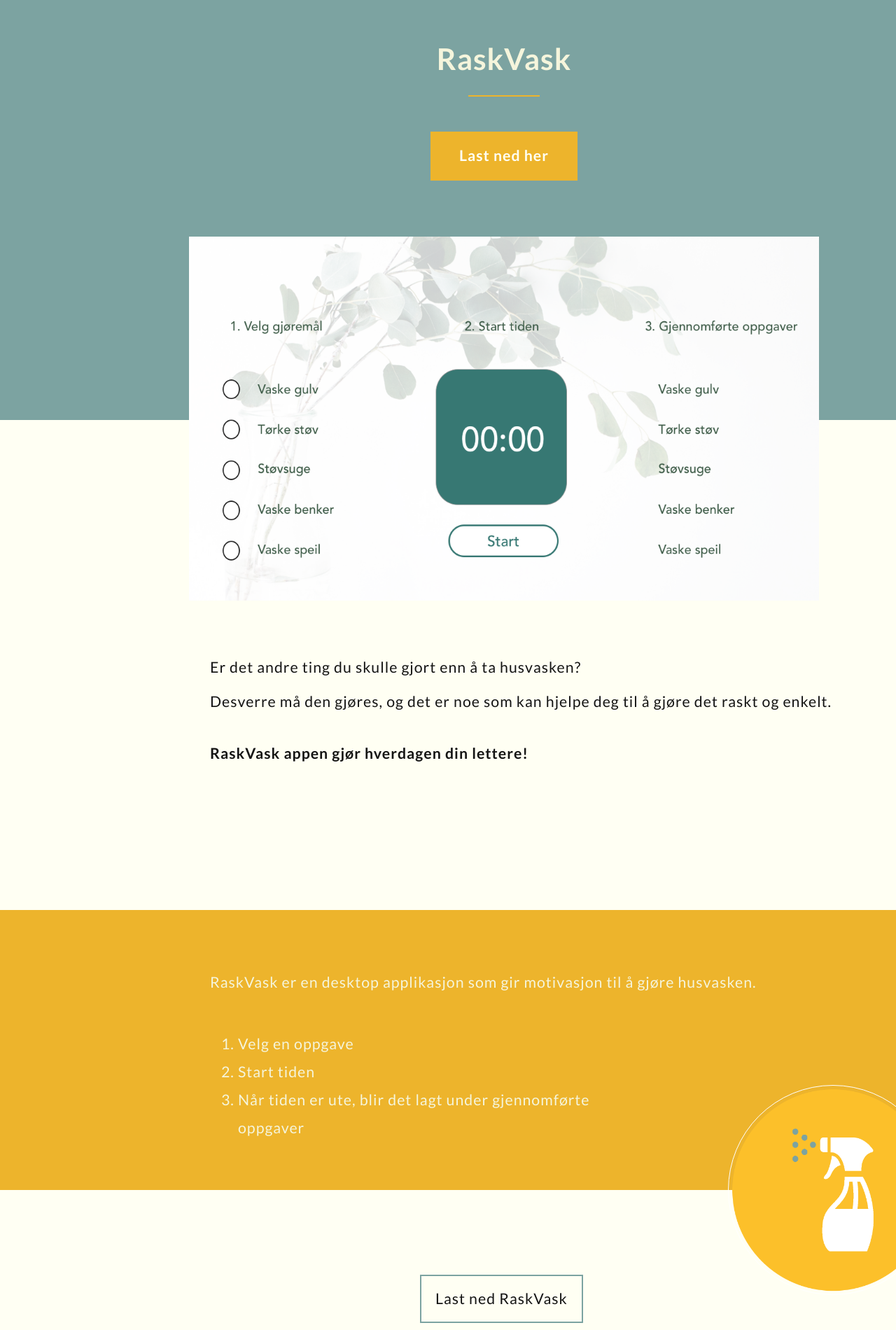
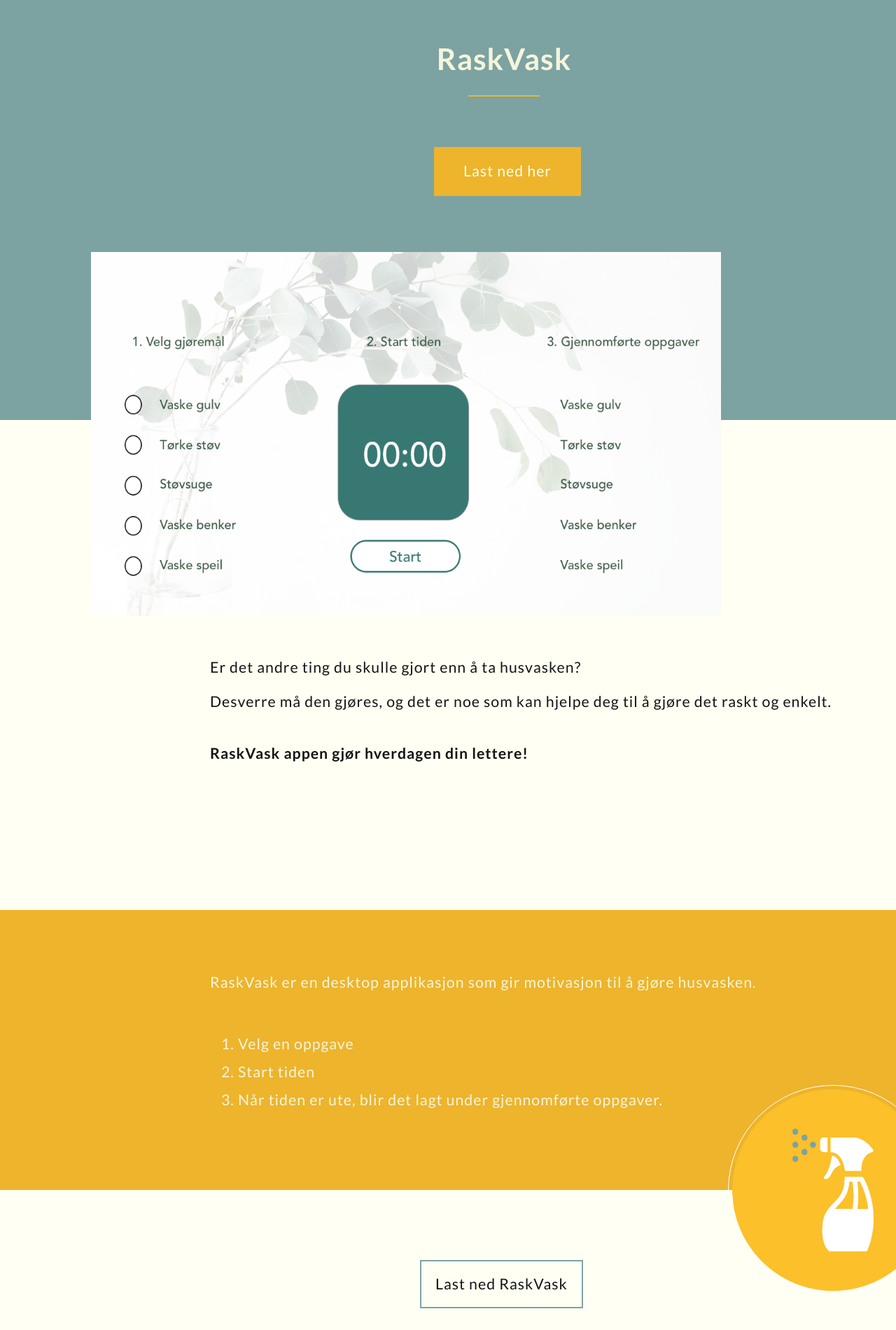
Before and after one commit to Merethee/RaskVask-produkt-side, a plain HTML site: page index.html in a window 1280 px wide. Shown: the top 1900 px of the page at 70% size. Drawn offline with Linux system fonts and the light colour scheme.

Commit message:
small changes

```diff
--- a/index.html
+++ b/index.html
@@ -16,7 +16,7 @@
         <div class="header">
             <h1>RaskVask</h1>
             <hr>
-            <h4>Last ned her</h4>
+            <a href="https://github.com/Merethee/RaskVask_DesktopApp" class="download">Last ned her</a>
             <img src="img/Desktopimg.png" alt="desktop-app" class="desktopimg">
         </div>
         <div class="box b1">
@@ -29,11 +29,11 @@
                 <ol>
                     <li>Velg en oppgave</li>
                     <li>Start tiden</li>
-                    <li> Når tiden er ute, blir det lagt under gjennomførte oppgaver</li>
+                    <li> Når tiden er ute, blir det lagt under gjennomførte oppgaver.</li>
                 </ol></p>
         </div>
         <div class="box b3">
-            <p class="text-box3">Last ned RaskVask</p>
+            <a href="https://github.com/Merethee/RaskVask_DesktopApp" class="download2">Last ned RaskVask</a>
             <img src="img/logo_CleanHome.png" alt="icon" class="icon">
         </div>
     </div>
--- a/style.css
+++ b/style.css
@@ -38,26 +38,34 @@ hr {
     border: 1.5px solid #edb42c;
 }
 
+.download {
+    width: 210px;
+    height: 70px;
+    color: #fffff3;
+    background-color: #edb42c;
+    text-decoration: none;
+    margin: 0 auto;
+    padding: 22px;
+    margin-top: 50px;
+
+    position: absolute;
+    top: 160px;
+    left: 620px;
+}
+
+a:hover {
+    background-color:#3D5B47;
+    cursor: pointer;
+}
+
 .desktopimg {
    width: 900px;
    height: 600px;
    padding-top: 80px;
-}
 
-h4 {
-    width: 210px;
-    height: 70px;
-    color: #fffff3;
-    background-color: #edb42c;
-
-    margin: 0 auto;
-    padding: 22px;
-    margin-top: 50px;
-}
-
-h4:hover {
-    background-color:#3D5B47;
-    cursor: pointer;
+   position: absolute;
+   top: 280px;
+   right: 250px;
 }
 
 .box {
@@ -97,7 +105,7 @@ br {
 }
 
 ol {
-    width: 600px;
+    width: 700px;
     position: absolute;
     top: 150px;
     left: 300px;
@@ -112,19 +120,20 @@ ol {
     color: #141414;
 }
 
-.text-box3 {
+.download2 {
     position: absolute;
     top: 100px;
     left: 600px;
-
+    text-decoration: none;
     border: 2px solid #7ca3a1;
+    color: #141414;
     padding: 20px;
 }
 
-.text-box3:hover {
+ a:hover {
     background-color: #3D5B47;
-    border: 2px solid #3D5B47;
     color: #fffff3;
+    border: none;
     cursor: pointer;
 }
 
```
